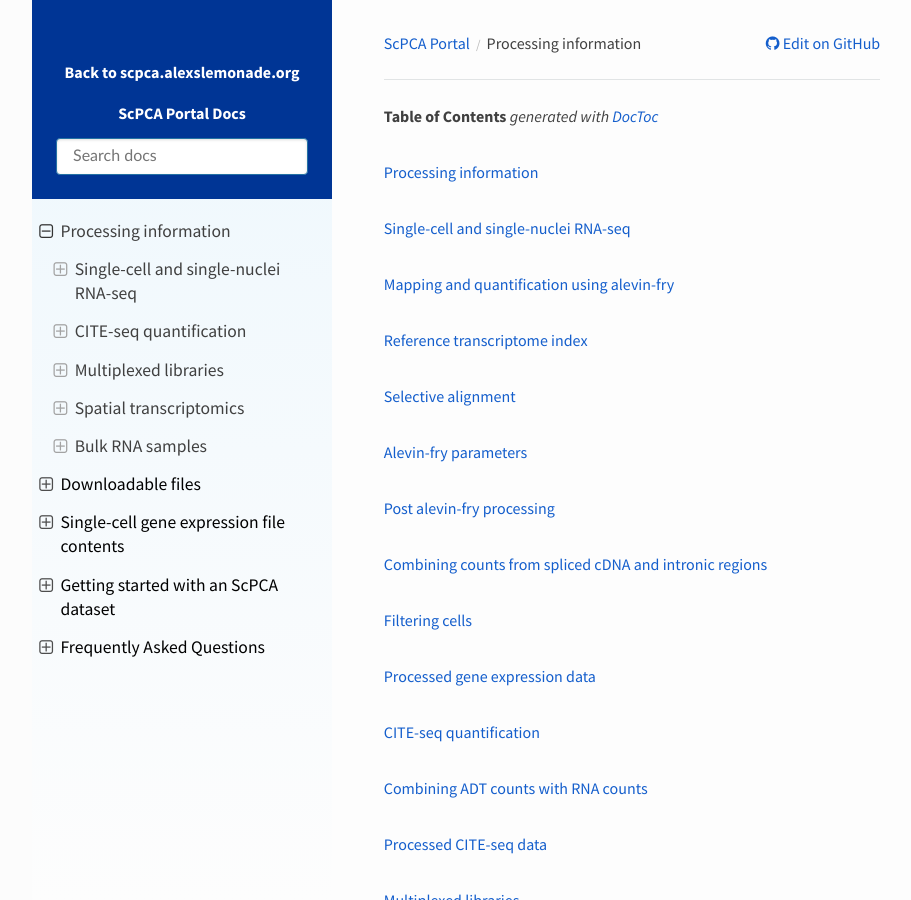
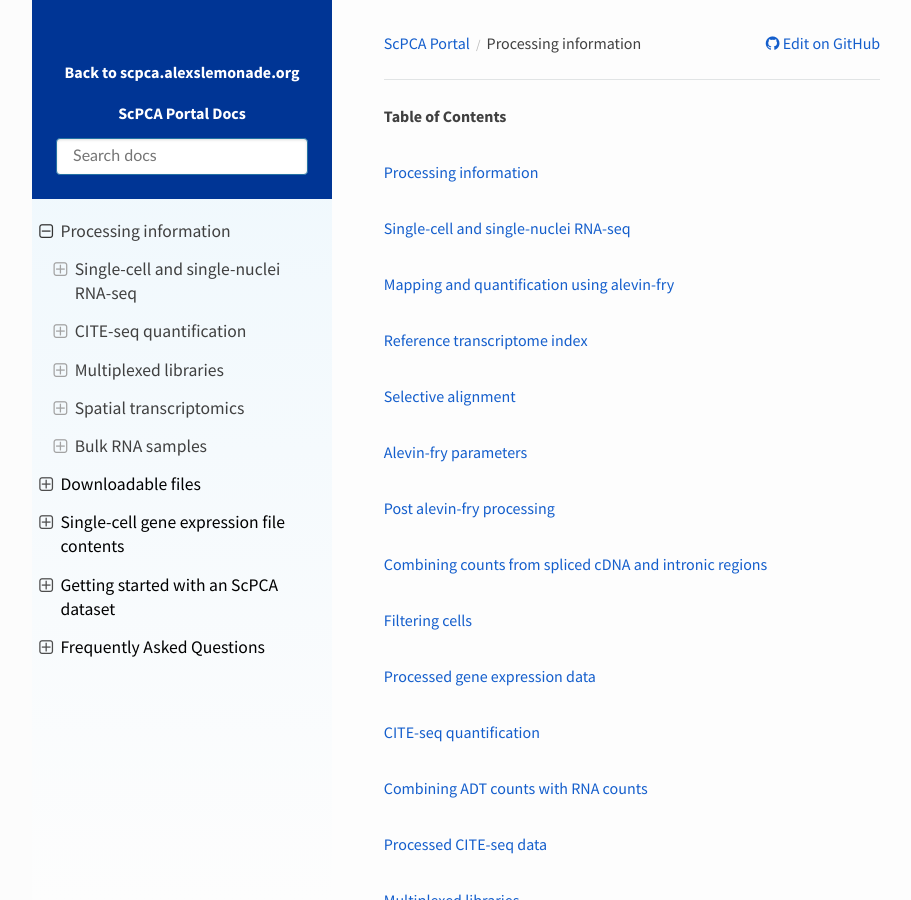
Before and after one commit to DongzeHE/scpca-docs, a Sphinx documentation site: the page built from docs/processing_information.md, in a window 1280 px wide and 900 px high. Shown: the whole window, without its empty margins (158-1069 px from the left). Built offline with Sphinx 7.4.7 and the Read the Docs theme 2.0.0, drawn with Linux system fonts in a browser that asks for light colours.

Commit message:
remove doctoc spam

```diff
--- a/docs/processing_information.md
+++ b/docs/processing_information.md
@@ -1,6 +1,6 @@
 <!-- START doctoc generated TOC please keep comment here to allow auto update -->
 <!-- DON'T EDIT THIS SECTION, INSTEAD RE-RUN doctoc TO UPDATE -->
-**Table of Contents**  *generated with [DocToc](https://github.com/thlorenz/doctoc)*
+**Table of Contents**
 
 - [Processing information](#processing-information)
   - [Single-cell and single-nuclei RNA-seq](#single-cell-and-single-nuclei-rna-seq)
```
